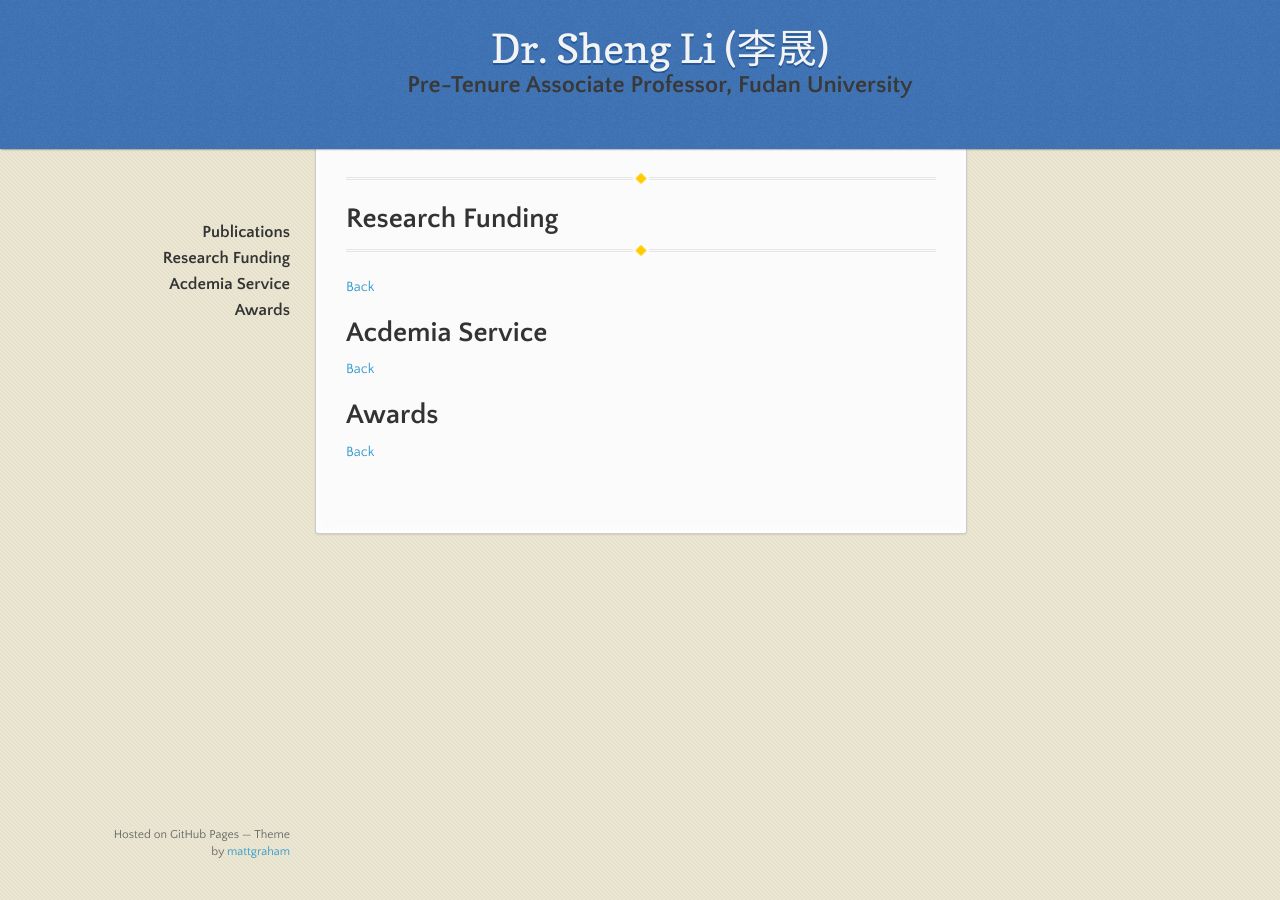
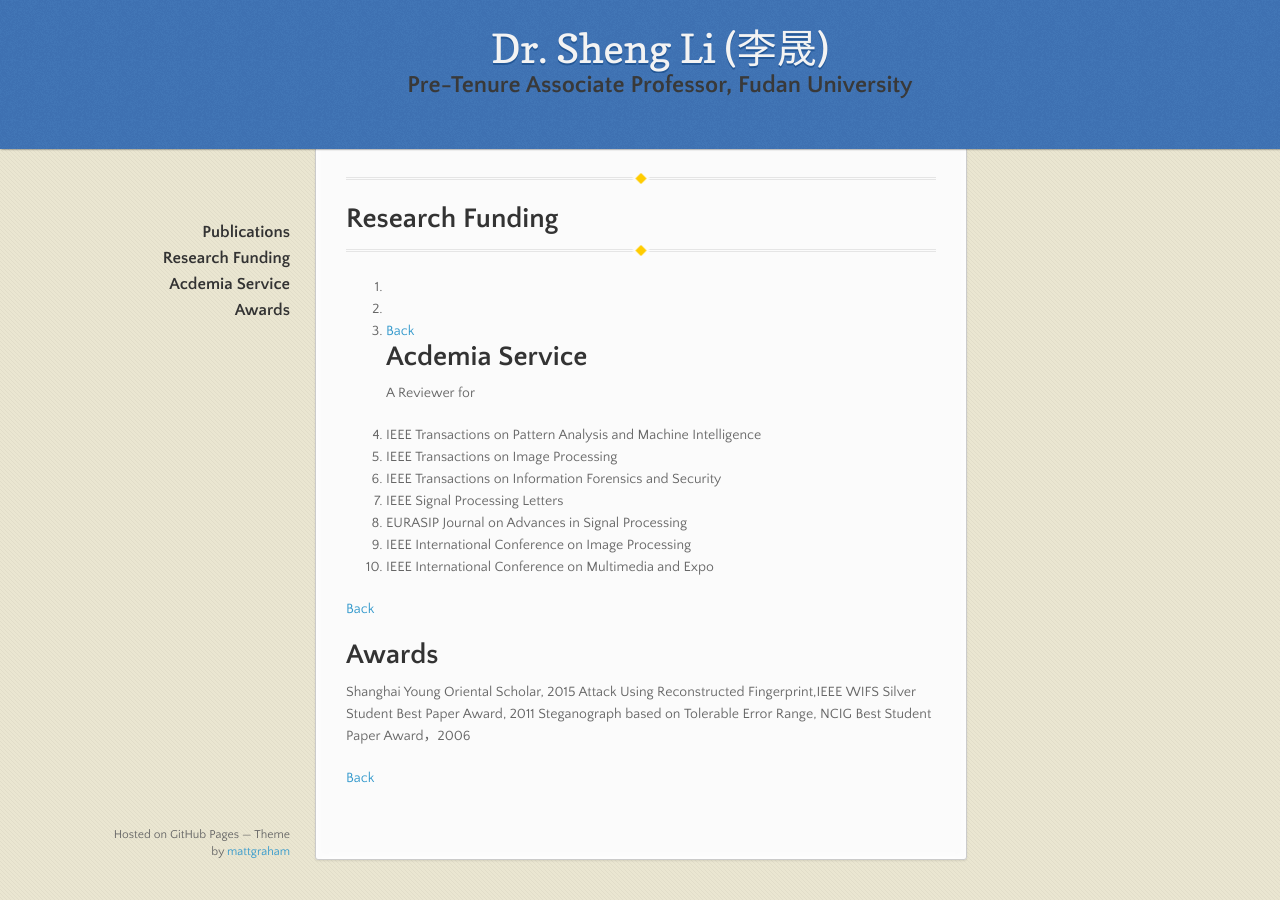
Before and after one commit to blazelisheng/blazelisheng.github.io, a Jekyll site: the page built from index.md, in a window 1280 px wide and 900 px high, scrolled down 1449 px. Built offline with Jekyll 4.4.1, drawn with Linux system fonts in a browser that asks for light colours; some of the changed text lies outside the part shown.

Commit message:
Update index.md

```diff
--- a/index.md
+++ b/index.md
@@ -11,8 +11,8 @@
     <th><p align="left">Pre-Tenure Associate Professor</p>
         <p align="left">School of Computer Science</p>
         <p align="left">Fudan University</p>
-        <p align="left">**Email:** lisheng@fudan.edu.cn</p>
-        <p align="left">**Address:** 825 Zhangheng Rd., Shanghai 201203, China </p></th>
+        <p align="left">Email: lisheng@fudan.edu.cn</p>
+        <p align="left">Address: 825 Zhangheng Rd., Shanghai 201203, China </p></th>
   </tr>
 </table>
 
@@ -45,11 +45,26 @@
 * * *
 # Research Funding
 * * *
+1.
+2.
+3.
 [Back](./index.md)
 # Acdemia Service
+A Reviewer for
+1.	IEEE Transactions on Pattern Analysis and Machine Intelligence
+2.	IEEE Transactions on Image Processing
+3.	IEEE Transactions on Information Forensics and Security
+4.	IEEE Signal Processing Letters
+5.	EURASIP Journal on Advances in Signal Processing
+6.	IEEE International Conference on Image Processing
+7.	IEEE International Conference on Multimedia and Expo
 
 [Back](./index.md)
 
 # Awards
+Shanghai Young Oriental Scholar, 2015
+Attack Using Reconstructed Fingerprint,IEEE WIFS Silver Student Best Paper Award, 2011
+Steganograph based on Tolerable Error Range, NCIG Best Student Paper Award，2006
+
 
 [Back](./index.md)
```
